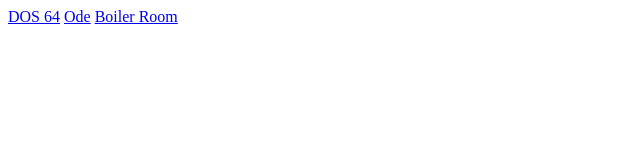
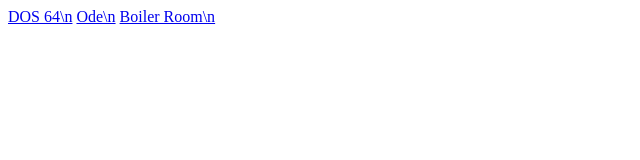
Before and after one commit to EmacsIsBetterThanVi/emacsisbetterthanvi.github.io, a plain HTML site: page index.html in a window 1280 px wide. Shown: the full height of the page, 0-640 px from the left. Drawn offline with Linux system fonts and the light colour scheme.

Commit message:
Update index.html

```diff
--- a/index.html
+++ b/index.html
@@ -1,5 +1,6 @@
 <html>
-  <a href="./DOS64.html?ret=">DOS 64</a>
-  <a href="./ODE.html?ret=">Ode</a>
-  <a href="./BoilerRoom.html?ret=">Boiler Room</a>
+  <title>EmacsIsBetterThanVi</title>
+  <a href="./DOS64.html">DOS 64\n</a>
+  <a href="./ODE.html">Ode\n</a>
+  <a href="./BoilerRoom.html">Boiler Room\n</a>
 </html>
```
